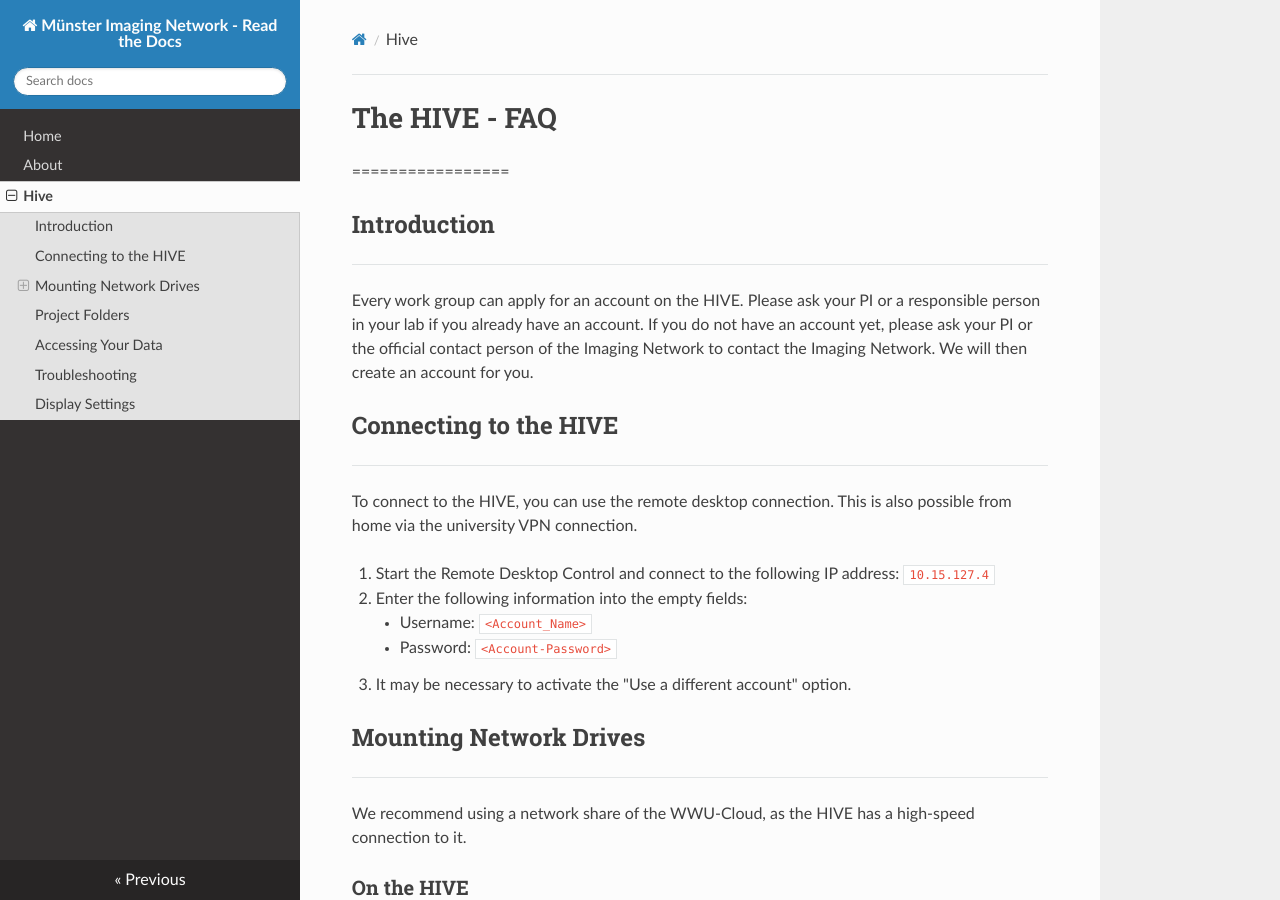
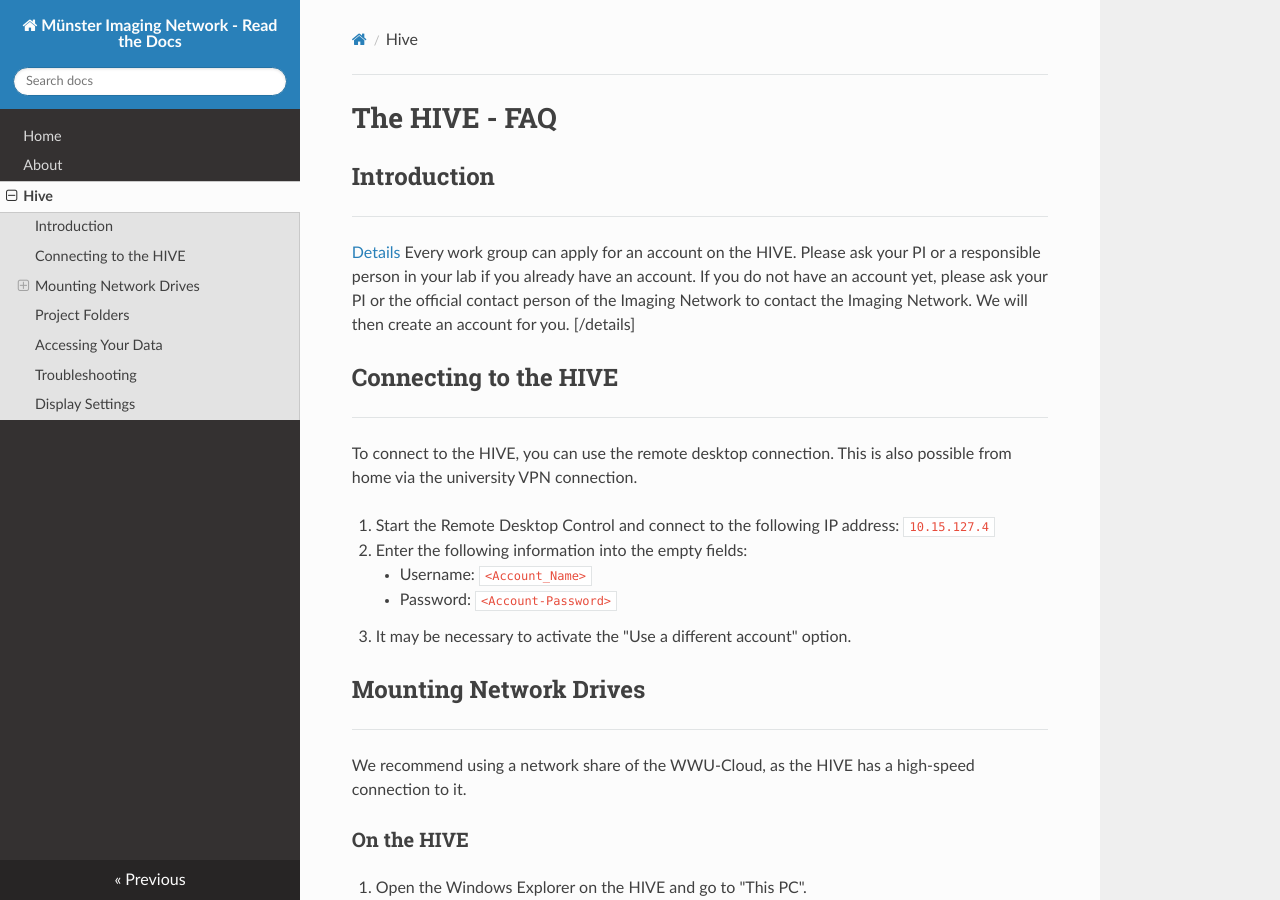
Before and after one commit to ThZobel/nfdi_tools, an MkDocs documentation site: the page built from docs/hive.md, in a window 1280 px wide and 900 px high. Built offline with MkDocs 1.6.1, drawn with Linux system fonts in a browser that asks for light colours; nearby versions of some CDN libraries.

Commit message:
Update hive.md

```diff
--- a/docs/hive.md
+++ b/docs/hive.md
@@ -1,11 +1,10 @@
 # The HIVE - FAQ
-=================
 
 ## Introduction
 ---------------
-
+[Details](# details)
 Every work group can apply for an account on the HIVE. Please ask your PI or a responsible person in your lab if you already have an account. If you do not have an account yet, please ask your PI or the official contact person of the Imaging Network to contact the Imaging Network. We will then create an account for you.
-
+[/details]
 ## Connecting to the HIVE
 -------------------------
 
```
